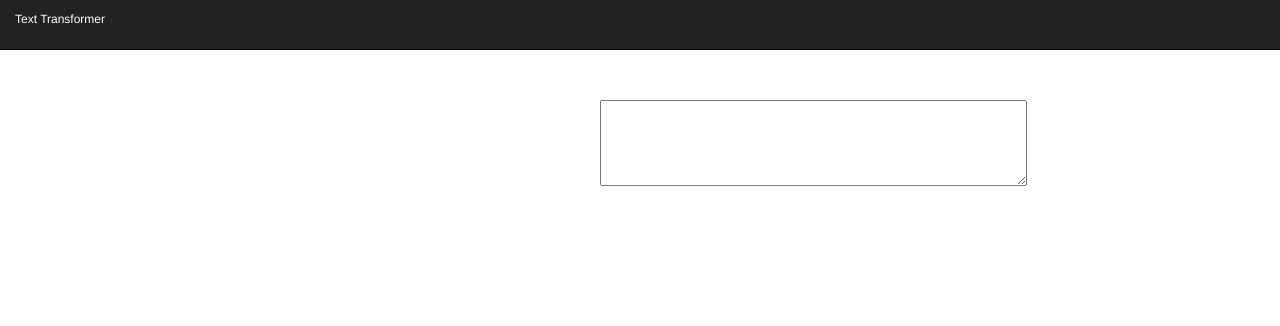
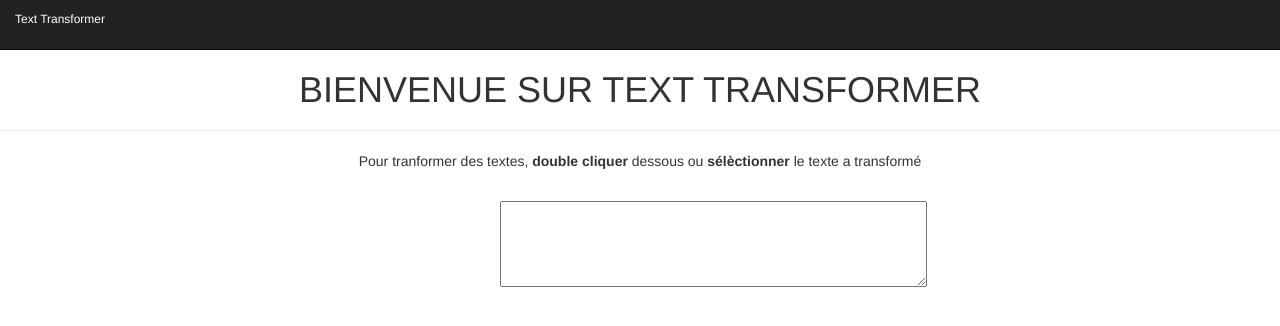
Before and after one commit to princeWebMada/textTransformer, a plain HTML site: page index.html in a window 1280 px wide. Drawn offline with Linux system fonts and the light colour scheme.

Commit message:
Ajout d'un titre de bienvenue et usage du site

```diff
--- a/index.html
+++ b/index.html
@@ -13,6 +13,10 @@
 	        <span>Text Transformer</span>
 	    </div>
 	</nav>
-	<textarea  rows="4" cols="50" style="margin-top: 100px;margin-left: 600px;" onselect="OnSelectInput (this)"></textarea>
+	<h1 align="center" style="margin-top: 70px;">BIENVENUE SUR TEXT TRANSFORMER</h1><hr>
+	<p align="center">
+		Pour tranformer des textes,<strong> double cliquer</strong> dessous ou <strong>sélèctionner</strong> le texte a transformé
+	</p>
+	<textarea  align="center" rows="4" cols="50" style="margin-top: 20px;margin-left: 500px;" onselect="OnSelectInput (this)"></textarea>
 </body>
 </html>
```
